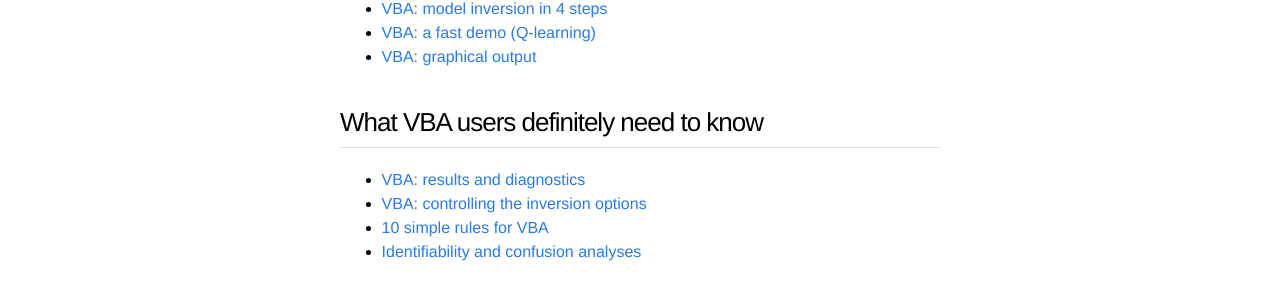
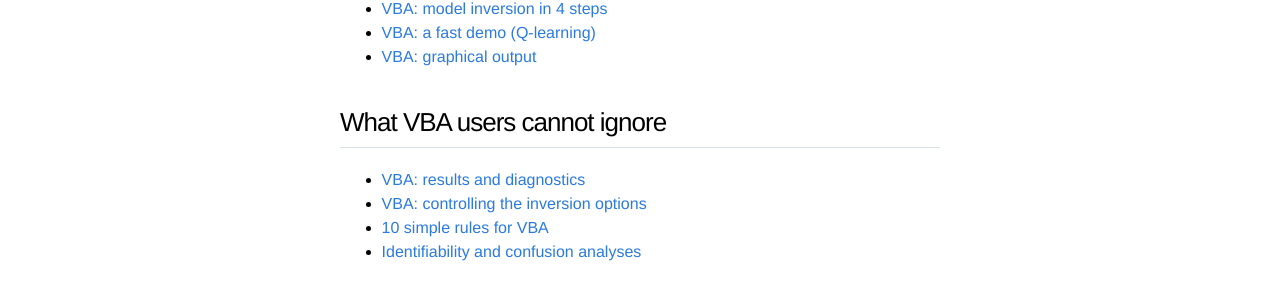
Before and after one commit to MBB-team/VBA-toolbox, a Jekyll site: the page built from _wiki/Home.md, in a window 1280 px wide. Shown: the part 544-846 px from the top of the page. Built offline with Jekyll 4.4.1, drawn with Linux system fonts in a browser that asks for light colours; nearby versions of some CDN libraries.

Commit message:
Update Home.md

```diff
--- a/_wiki/Home.md
+++ b/_wiki/Home.md
@@ -16,7 +16,7 @@ title: "home"
 - [VBA: a fast demo (Q-learning)](Fast-demo-Q-learning-model)
 - [VBA: graphical output](VBA-graphical-output)
 
-## What VBA users definitely need to know
+## What VBA users cannot ignore
 
 - [VBA: results and diagnostics](VBA-output-structure)
 - [VBA: controlling the inversion options](Controlling-the-inversion-using-VBA-options)
```
